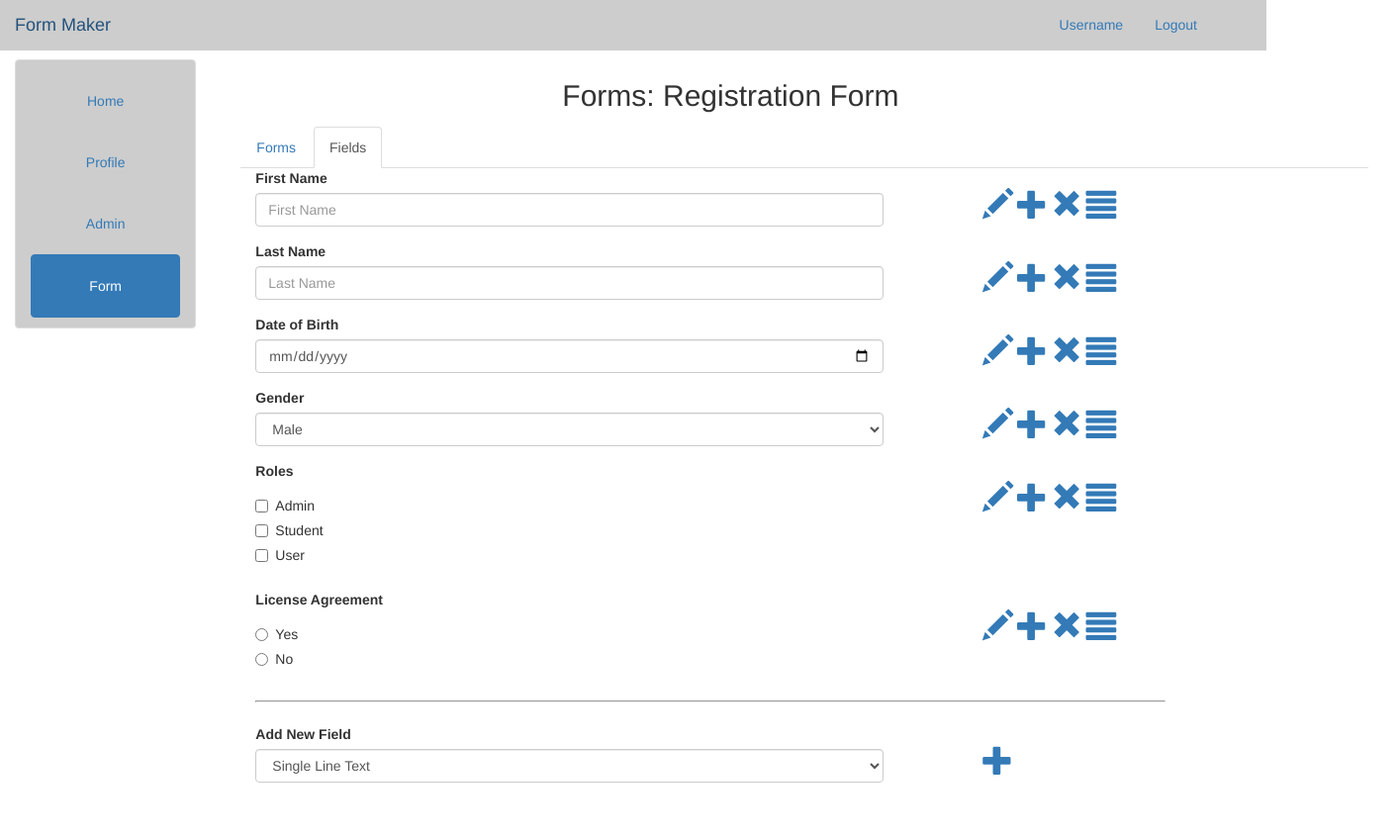
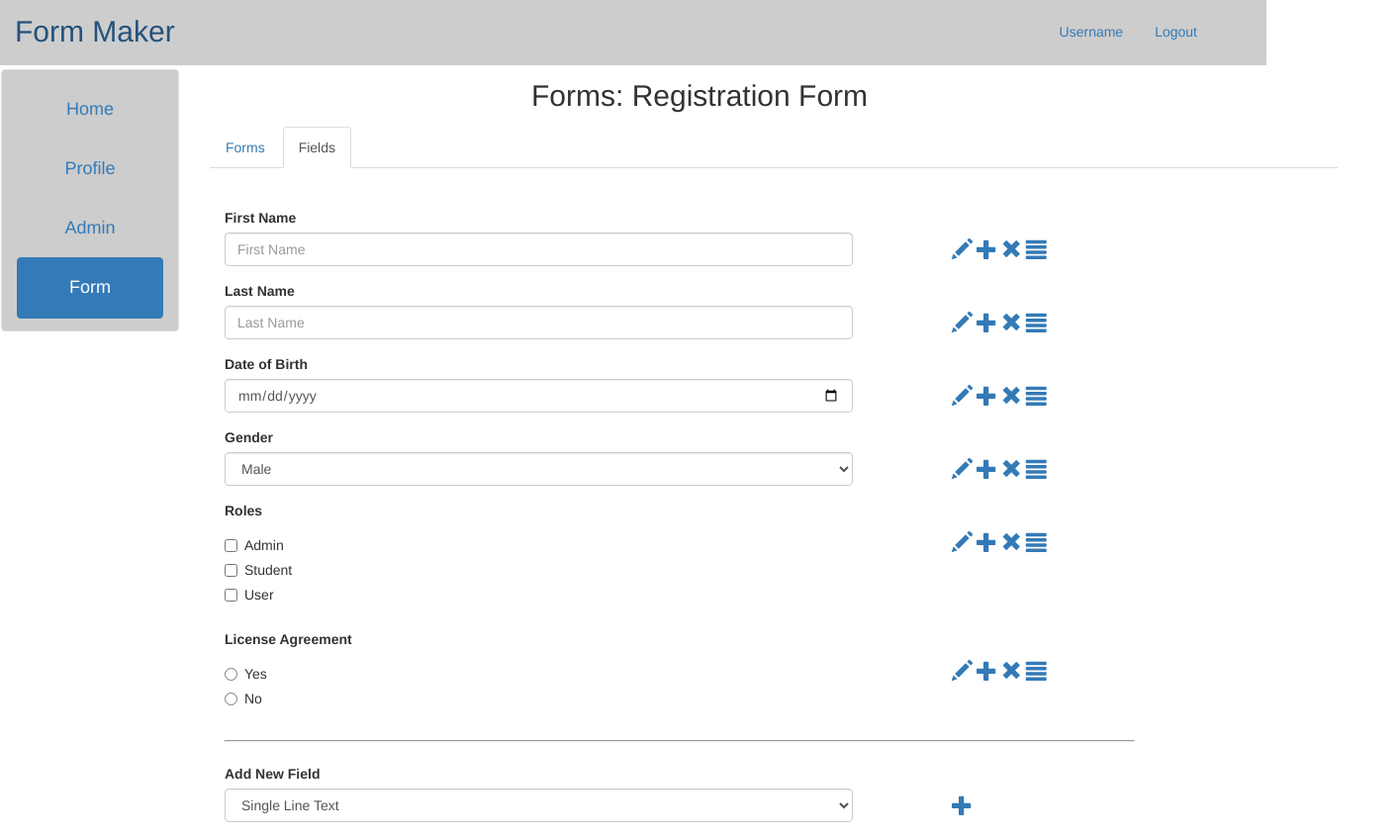
Before and after one commit to pre284mish/cs5610fall2015, a website: page public/assignment/form-fields.html in a window 1280 px wide. Shown: the whole page at 99% size, 1413 px wide, since content can reach past the window. Before the commit the page ends 806 px from the top, so only its background shows below. Drawn offline with nearby package versions, Linux system fonts and the light colour scheme; files that its build step writes are made by us from their sources.

Commit message:
commit for topbar and side bar changes

```diff
--- a/public/assignment/form-fields.html
+++ b/public/assignment/form-fields.html
@@ -20,13 +20,13 @@
     <div class="container-fluid">
 
         <div class="navbar-header">
-            <a class="navbar-brand" href="home.html">Form Maker</a>
+            <a class="navbar-brand align-formaker-up" href="home.html"><h2>Form Maker</h2></a>
         </div>
 
         <div  class="container">
             <ul class="nav navbar-nav navbar-right nav-pills ">
-                <li><a href="">Username</a></li>
-                <li><a href="">Logout</a></li>
+                <li><a href=""><h5>Username</h5></a></li>
+                <li><a href=""><h5>Logout</h5></a></li>
             </ul>
         </div>
 
@@ -45,12 +45,12 @@
             </div>
         </div>
 
-        <div class="col-sm-2 sidebar">
+        <div class="col-sm-2 sidebar sidebar-style-padding">
             <ul class="nav nav-sidebar navbar-custom list-group-item text-center">
-                <li><a href="home.html">Home</a></li>
-                <li><a href="profile.html">Profile</a></li>
-                <li><a href="admin.html">Admin</a></li>
-                <li><a href="forms.html" class="list-group-item active">Form</a></li>
+                <li><a href="home.html"><h4>Home</h4></a></li>
+                <li><a href="profile.html"><h4>Profile</h4></a></li>
+                <li><a href="admin.html"><h4>Admin</h4></a></li>
+                <li><a href="forms.html" class="list-group-item active"><h4>Form</h4></a></li>
             </ul>
         </div>
 
@@ -72,12 +72,12 @@
 
                 <form class="form" role="form">
 
-                    <div class="form-group col-sm-7">
+                    <div class="form-group col-sm-7 top-margin">
                         <label class="control-label">First Name</label>
                         <input type="text" class="form-control" id="user_first_name" placeholder="First Name">
                     </div>
 
-                    <div class="form-group col-sm-3 align_glyphicon">
+                    <div class="form-group col-sm-3 align_glyphicon_first">
                         <a href="">
                             <span class="glyphicon glyphicon-pencil" aria-hidden="true"></span>
                         </a>
--- a/public/css/style.css
+++ b/public/css/style.css
@@ -58,28 +58,38 @@
           }
 
           .glyphicon-plus {
-            font-size: 2.2em;
+            font-size: 1.5em;
           }
 
           .glyphicon-ok {
-            font-size: 2.2em;
+            font-size: 1.5em;
           }
 
           .glyphicon-remove {
-            font-size: 2.2em;
+            font-size: 1.5em;
           }
 
           .glyphicon-pencil {
-            font-size: 2.2em;
+            font-size: 1.5em;
           }
 
           .glyphicon-align-justify{
-            font-size: 2.2em;
+            font-size: 1.5em;
           }
 
           .align_glyphicon{
             margin-left: 70px;
-            margin-top: 20px;
+            margin-top: 30px;
+          }
+
+          .align_glyphicon_first{
+            margin-left:70px;
+            margin-top: 70px;
+
+          }
+
+          .align-formaker-up{
+            margin-top:-20px;
           }
 
           .form-field{
@@ -96,6 +106,14 @@
                border-width: 1px;
            }
 
+           .sidebar-style-padding{
+               padding-left: 1px;
+               padding-right: 1px;
+               padding-top: 10px;
+               height:275px;
+               width:182px;
+           }
+
     </style>
 </head>
 <body>
```
Also changed, not shown: public/assignment/admin.html (+8 -8 lines), public/assignment/forms.html (+8 -8 lines), public/assignment/home.html (+10 -10 lines), public/assignment/login.html (+10 -10 lines), public/assignment/profile.html (+8 -8 lines), public/assignment/register.html (+10 -10 lines).
